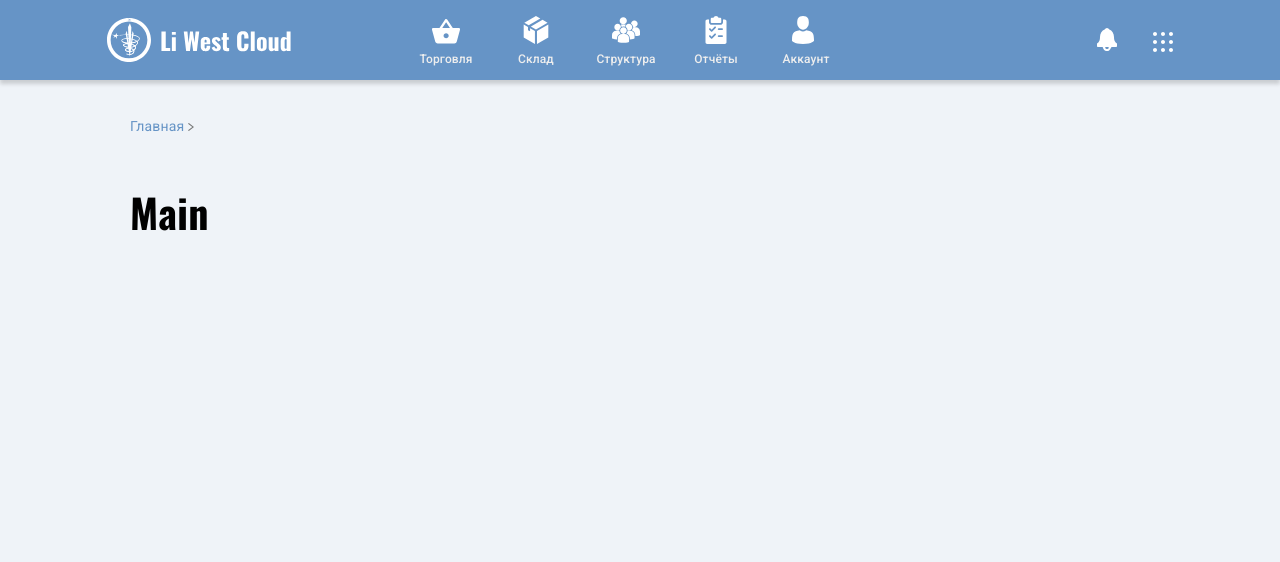
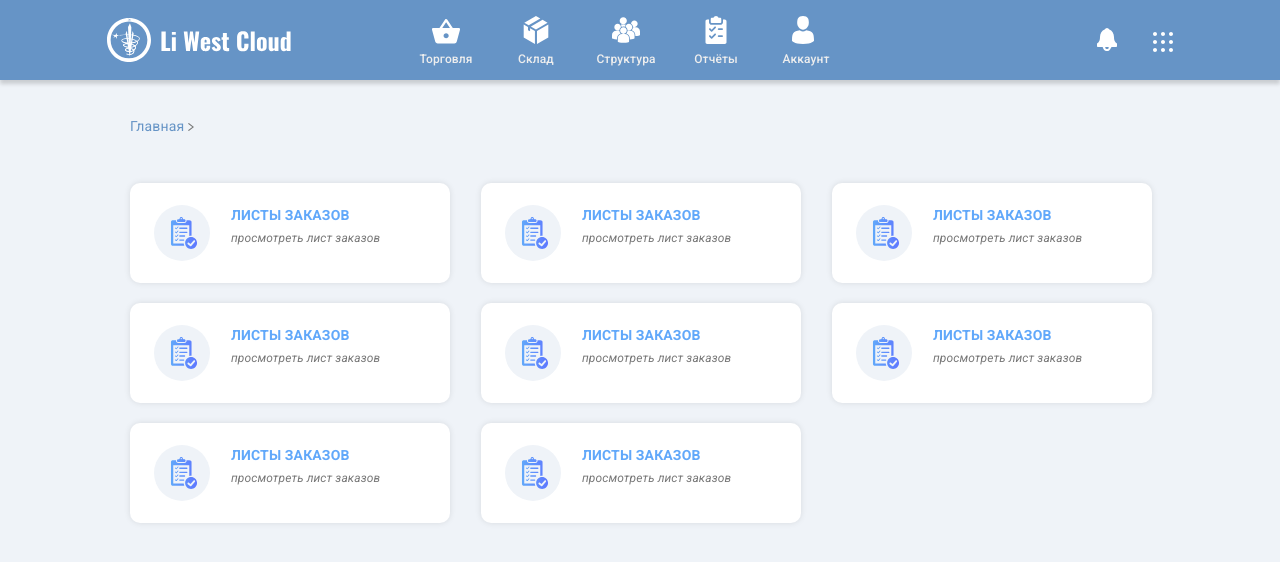
Before and after one commit to NSmolyakov/LWCloud, a React (Create React App) app: page / in a window 1280 px wide. Shown: the top 562 px of the page. Built offline with nearby package versions, Linux system fonts and the light colour scheme.

Commit message:
create Card and CardGrid

```diff
--- a/src/App.css
+++ b/src/App.css
@@ -25,7 +25,7 @@ h4 {
   color: #C4C4C4;
 }
 
-button{
+button {
   width:200px;
   height: 50px;
   border:0;
@@ -42,6 +42,6 @@ button{
   cursor: pointer;
 }
 
-button:hover{
+button:hover {
   background: #5E77FF;
 }
--- /dev/null
+++ b/src/components/Cards/Card.css
@@ -0,0 +1,66 @@
+.Card {
+    width:320px;
+    height:100px;
+    background: #fff;
+    box-shadow: 0px 0px 6px rgba(0, 0, 0, 0.1);
+    border-radius: 10px;
+    position: relative;
+}
+.Card:hover {
+    animation: CardAnim 12s ease-in 1;
+    cursor: pointer;
+}
+
+.Ellipse {
+    position: absolute;
+    top: 22px;
+    left:24px;
+}
+.ListZakazov{
+    position: absolute;
+    top:34px;
+    left:38px;
+}
+
+.CardTitle{
+    font-family: Roboto;
+    font-weight: bold;
+    font-size: 14px;
+    line-height: 16px;
+    letter-spacing: 0.01em;
+    text-transform: uppercase;
+
+    color: #61A8FA;
+
+    position: absolute;
+    top: 10px;
+    left: 101px;
+}
+
+.CardDiscription{
+    font-family: Roboto;
+    font-style: italic;
+    font-size: 12px;
+    line-height: 14px;
+    letter-spacing: 0.01em;
+
+    color: #777777;
+
+    position: absolute;
+    top: 36px;
+    left: 101px;
+}
+
+@keyframes CardAnim {
+    from {
+        transform: rotate(0);
+        box-shadow: 0px 0px 6px rgba(0, 0, 0, 0.1);
+
+    } 5% {
+        box-shadow: 0px 2px 12px rgba(0, 0, 0, 0.15);
+        background: #eff3f8;
+    } to {
+        box-shadow: 0px 2px 12px rgba(0, 0, 0, 0.15);
+        background: #eff3f8;
+    }
+}
--- /dev/null
+++ b/src/components/Cards/Card.jsx
@@ -0,0 +1,16 @@
+import React from 'react'
+import Ellipse from '../../assets/img/Cards/Ellipse.svg'
+import ListZakazov from '../../assets/img/Cards/ListZakazov.svg'
+import './Card.css'
+
+
+function Card(){
+    return(<div className='Card'>
+        <img src={Ellipse} className='Ellipse' alt='Ellipse'></img>
+        <img src={ListZakazov} className='ListZakazov' alt='ListZakazov'></img>
+        <p className='CardTitle'>Листы заказов</p>
+        <p className='CardDiscription'>просмотреть лист заказов </p>
+    </div>)
+}
+
+export default Card
--- /dev/null
+++ b/src/components/Cards/CardGrid.css
@@ -0,0 +1,6 @@
+.CardGrid{
+    display:grid;
+    grid-template-columns: 1fr 1fr 1fr;
+    grid-row-gap: 20px;
+    grid-column-gap: 31px;
+}
--- /dev/null
+++ b/src/components/Cards/CardGrid.jsx
@@ -0,0 +1,20 @@
+import React from 'react'
+import Card from './Card'
+import './CardGrid.css'
+
+function CardGrid(){
+    return(
+    <div className='CardGrid'>
+        <Card />
+        <Card />
+        <Card />
+        <Card />
+        <Card />
+        <Card />
+        <Card />
+        <Card />
+    </div>
+    )
+}
+
+export default CardGrid
--- /dev/null
+++ b/src/components/Content/Main/Main.css
@@ -0,0 +1,12 @@
+.Main {
+    animation: ContentOpacity 1s 1;
+}
+
+@keyframes ContentOpacity {
+    from {
+      opacity: 0;
+    }
+    to {
+      opacity: 1;
+    }
+  }
--- a/src/components/Content/Main/Main.jsx
+++ b/src/components/Content/Main/Main.jsx
@@ -1,7 +1,12 @@
 import React from 'react'
+import CardGrid from '../../Cards/CardGrid'
+import './Main.css'
 
 function Main() {
-    return(<h1>Main </h1>)
+    return(<div className='Main'>
+            <CardGrid />
+        </div>
+    )
 }
 
 export default Main;
```
Also changed, not shown: src/assets/img/Cards/Ellipse.svg (added), src/assets/img/Cards/ListZakazov.svg (added).
